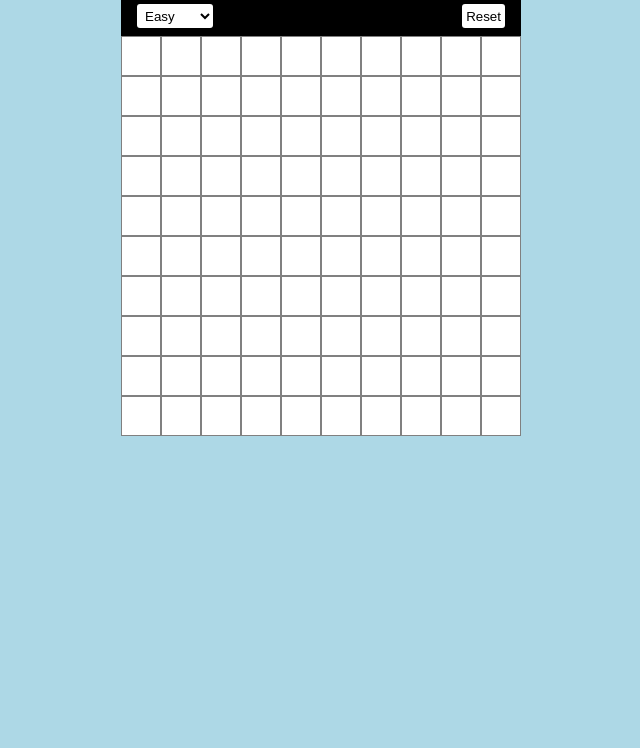
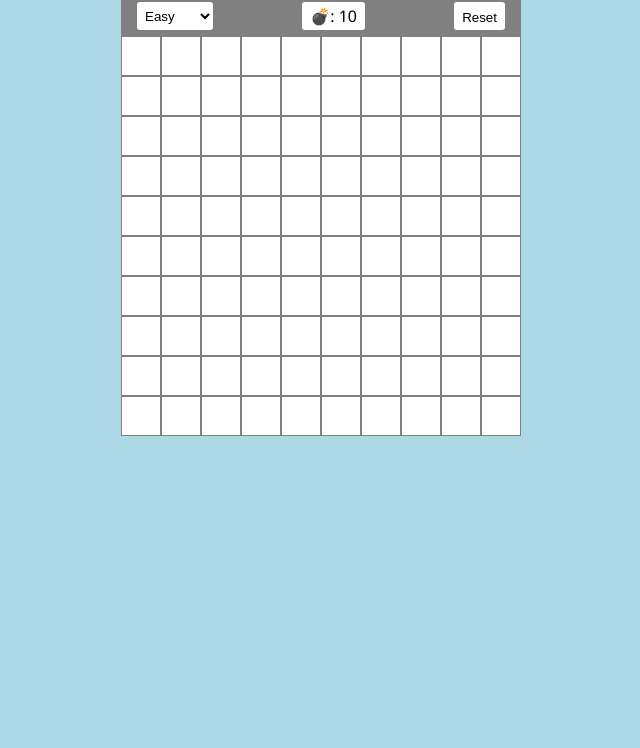
Before and after one commit to LeviSeguin/Minesweeper, a plain HTML site: page index.html in a window 1280 px wide. Shown: the part 52-800 px from the top of the page, without its empty margins (319-959 px from the left). Drawn offline with Linux system fonts and the light colour scheme.

Commit message:
feat: add html/css for mine counter

```diff
--- a/index.html
+++ b/index.html
@@ -11,12 +11,13 @@
 
         <h1 class="text-center">Minesweeper</h1>
         <div class="game-options flex flex-row">
-            <select id="difficulty-select">
+            <select id="difficulty-select" class="start">
                 <option value="easy">Easy</option>
                 <option value="medium">Medium</option>
                 <option value="hard">Hard</option>
             </select>
-             <button id="reset-btn" class="end">Reset</button>
+            <div id="mine-counter" class="middle"><p>💣: 10</p></div>
+            <button id="reset-btn" class="end">Reset</button>
         </div>
 
         <div id="game-grid" class="game-grid-easy"></div>
--- a/styles.css
+++ b/styles.css
@@ -63,13 +63,13 @@ main {
   width: 400px;
   gap: 1em;
   padding: 1em;
-  background-color: black;
+  background-color: grey;
   height: 2.5em;
   align-items: center;
 }
-.game-options button , .game-options select{
-  padding: 4px;
-  height: 1.8em;
+.game-options button , .game-options select, #mine-counter{
+  padding: 8px;
+  height: 1.8rem;
   border-radius: 3px;
   border: none;
   background-color: white;
@@ -84,6 +84,11 @@ main {
 
 .game-options select:focus {
   outline: none;
+}
+
+#mine-counter {
+  display: flex;
+  align-items: center;
 }
 
 
@@ -111,4 +116,6 @@ main {
 .justify-center { justify-content: center; }
 .justify-between { justify-content: space-between; }
 .items-center { align-items: center; }
+.start {margin-right: auto;}
 .end { margin-left: auto; }
+.middle { margin-left: auto; margin-right: auto;}
```
